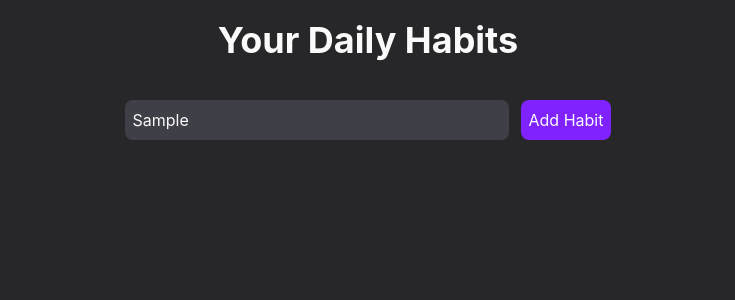
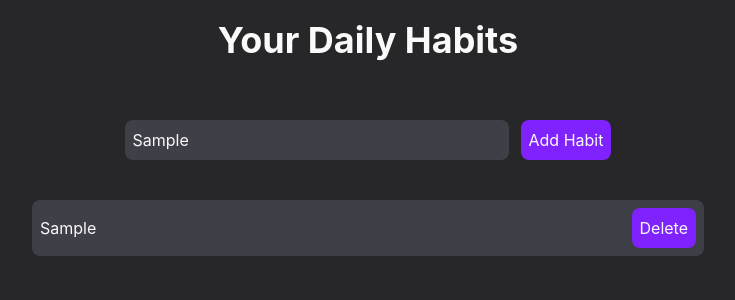
Before and after one commit to BrackListed/Simple-To-Do-List, a React (Vite) app: page /Habits in a window 1280 px wide. Both pictures are taken after typing "Sample" into the empty fields and a click on the button "Add Habit". Shown: the top 300 px of the page, without its empty margins (272-1007 px from the left). Built offline with nearby package versions, Linux system fonts and the light colour scheme.

Commit message:
Can now add habits

```diff
--- a/src/Pages/Habits.tsx
+++ b/src/Pages/Habits.tsx
@@ -1,18 +1,48 @@
 import { HabitButtons } from "../assets/HabitButtons";
+import { useRef, useState } from "react";
 
 export function Habits() {
+    type habit = {
+        id: number;
+        name: string;
+    }
+    const [habits, setHabit] = useState<habit[]>(JSON.parse(localStorage.getItem("user-habits")?? "null") ?? [])
+    const habitRef = useRef<HTMLInputElement>(null)
     return(
         //Add a habit, like "Practice react, and be able to tick boxes for the entire week.
-        <div className="flex flex-col items-center">
+        <div className="flex flex-col items-center gap-5">
             <h1 className="text-center text-4xl text-zinc-50 font-bold my-5">Your Daily Habits</h1>
             <div id = "add-habit" className="flex my-5 gap-3 items-center">
-                <input placeholder= "Input habit here.." className=" p-2 outline-none bg-zinc-700 w-96 h-10 rounded-lg text-zinc-50 focus-visible:ring-2 focus-visible:ring-violet-600"></input>
-                <HabitButtons addTask={addTask}>Add Habit</HabitButtons>
-            </div>
+                <input ref = {habitRef} placeholder= "Input habit here.." className=" p-2 outline-none bg-zinc-700 w-96 h-10 rounded-lg text-zinc-50 focus-visible:ring-2 focus-visible:ring-violet-600"></input>
+                <HabitButtons addHabit={addHabit}>Add Habit</HabitButtons>
+             </div>
+            {habits.length === 0 && <h1 className="text-zinc-50 font-semibold text-center">You have no habits currently. Add one to get started!</h1>}
+                {habits.map((habit) => (
+                    <div className="flex flex-col bg-zinc-700 rounded-lg w-2xl justify-center text-zinc-50 p-2">
+                        <div id = "header" className="flex justify-between items-center ">
+                            {habit.name}
+                            <HabitButtons delHabit={() => deleteHabit(habit.id)}>Delete</HabitButtons>
+                        </div>
+
+                        <div>
+
+
+                        </div>
+
+                    </div>
+                ))}
         </div>
     )
 
-    function addTask() {
-        console.log("Hallo world!")
+    function addHabit() {
+        let userHabit = habitRef.current!.value
+        let newHabit = {id: Date.now(), name: userHabit }
+        const updatedHabits = [...habits, newHabit]
+        setHabit(updatedHabits)
+        localStorage.setItem("user-habits", JSON.stringify(updatedHabits))
     }
 }
+
+function deleteHabit(id: number){
+    console.log(id)
+}
--- a/src/assets/HabitButtons.tsx
+++ b/src/assets/HabitButtons.tsx
@@ -2,12 +2,13 @@ import type { ReactNode } from "react"
 
 type HabitButtonProp = {
     children: ReactNode
-    addTask: () => void
+    addHabit?: () => void
+    delHabit?: () => void
 }
 
-export function HabitButtons({children, addTask}: HabitButtonProp) {
+export function HabitButtons({children, addHabit, delHabit}: HabitButtonProp) {
     return(
-        <button onClick = {() => addTask()} className="bg-violet-600 p-2 rounded-lg text-zinc-50 transition-all hover:cursor-pointer hover:scale-110 hover:bg-violet-500 ">{children}</button>
+        <button onClick = {() => addHabit?.() || delHabit?.()} className="bg-violet-600 p-2 rounded-lg text-zinc-50 transition-all hover:cursor-pointer hover:scale-110 hover:bg-violet-500 ">{children}</button>
     )
 
 
```
